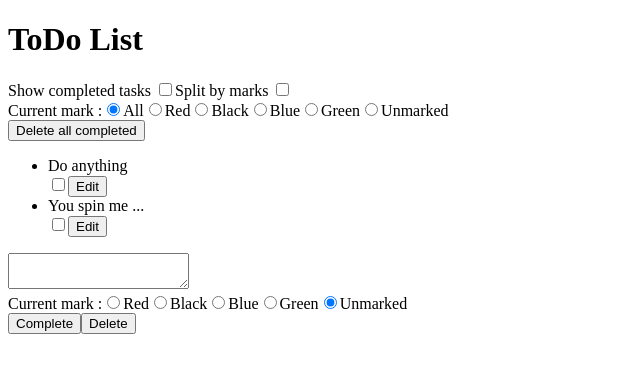
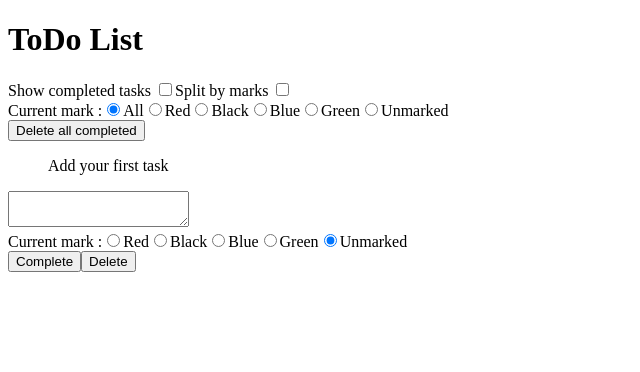
Before and after one commit to SergZu/ToDo-List-App, a React app: page / in a window 1280 px wide. Shown: the top 372 px of the page, without its empty margins (0-640 px from the left). Built offline with nearby package versions, Linux system fonts and the light colour scheme.

Commit message:
Added localStorage support

```diff
--- a/src/components/App/index.tsx
+++ b/src/components/App/index.tsx
@@ -4,15 +4,11 @@ import TaskAddForm from '../TaskAddForm';
 import TaskListFilter from '../TaskListFilter';
 import { options, taskType } from '../types';
 import './style.scss';
+import { pushToStorage, getFromStorage } from '../../storageUtils';
 
 const App = function() {
 
-    const [data, setData] = useState( () : taskType[] =>([
-        {text : 'Do anything', id : '1', complete : false, mark : 'none'},
-        {text : 'Do anything else', id : '2', complete : true, mark : 'blue'},
-        {text : 'You spin me ...', id : '3', complete : false, mark : 'none'},
-        {text : 'Right now, baby right now', id : '4', complete : true, mark : 'red'},
-    ]) );
+    const [data , setData] = useState( getFromStorage() );
     const [optionsData, setOptionsData] = useState( () : options =>({
         showCompleted: false,
         splited : false,
@@ -20,6 +16,7 @@ const App = function() {
     }) );
 
     const computeID = () => {
+        if (data.length === 0) return '1';
         const sortedByIdTasks = [...data].sort((a,b) => Number(b.id) - Number(a.id));
         return `${Number(sortedByIdTasks[0].id) + 1}`
     };
@@ -31,6 +28,7 @@ const App = function() {
         const targetElement = taskData.find( (item) => item.id === id );
         if (targetElement !== undefined) targetElement.complete = !targetElement.complete;
         setData(taskData);
+        pushToStorage(taskData);
     };
 
     const changeOptions = (newOptions : options) => {
@@ -38,8 +36,9 @@ const App = function() {
     };
 
     const addTask = (newTask : taskType) => {
-        const newTaskData = [...data, newTask];
-        setData(newTaskData);
+        const taskData = [...data, newTask];
+        setData(taskData);
+        pushToStorage(taskData);
     };
 
     const editTask = (newTask : taskType) => {
@@ -47,6 +46,7 @@ const App = function() {
         const targetElementIndex = taskData.findIndex( (item) => item.id === newTask.id );
         if (targetElementIndex !== -1) taskData[targetElementIndex] = newTask;
         setData(taskData);
+        pushToStorage(taskData);
     };
 
     const deleteTask = (id : string) => {
@@ -54,11 +54,13 @@ const App = function() {
         const targetElementIndex = taskData.findIndex( (item) => item.id === id );
         if (targetElementIndex !== -1) taskData.splice(targetElementIndex, 1);
         setData(taskData);
+        pushToStorage(taskData);
     };
 
     const purgeAllCompleted = () => {
-        const newData = [...data].filter((item) => !item.complete);
-        setData(newData);
+        const taskData = [...data].filter((item) => !item.complete);
+        setData(taskData);
+        pushToStorage(taskData);
     };
 
     return (
--- a/src/storageUtils.ts
+++ b/src/storageUtils.ts
@@ -1,15 +1,15 @@
 import { taskType } from './components/types';
 
-export const pushToStorage = function(targetArray : taskType[] | []) {
+export const pushToStorage = function(targetArray : taskType[] ) {
     const data = JSON.stringify(targetArray);
     localStorage.setItem('TasksList', data);
 };
 
 export const getFromStorage = function() {
-    const data = localStorage.getItem('TaskList');
+    let data = localStorage.getItem('TasksList');
     if (data === null) {
         pushToStorage([]);
-        return [];
-    }
-    return JSON.parse(data);
+        return []
+    };
+    return JSON.parse(data)
 };
```
